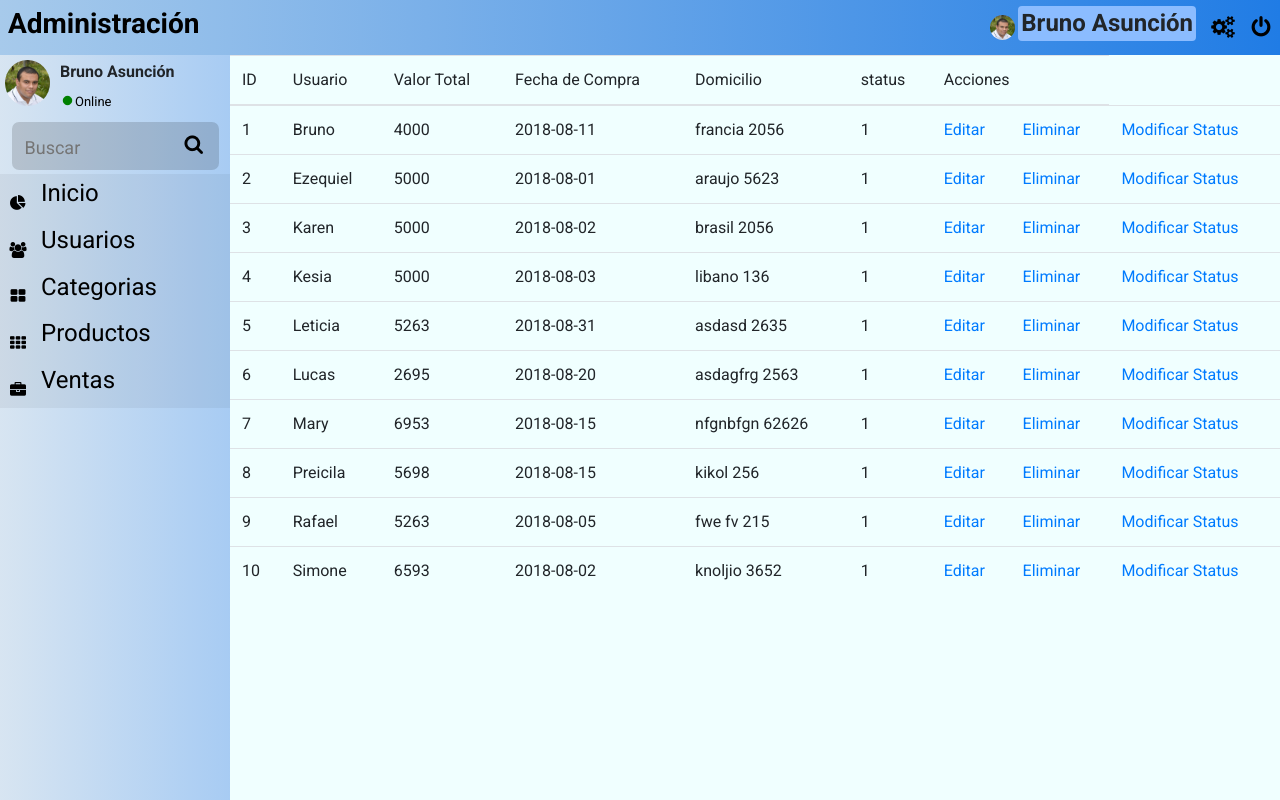
After one commit to bruasu/DAWBruno, a PHP site: page /vista/ventas/listar_ventas.php in a window 1280 px wide. The commit adds this page. Run offline with PHP 8.4, Linux system fonts and the light colour scheme; data comes from the database, SQL or seed files in the repository.

Commit message:
Listar ventas hecho, fata hacer Editar, Eliminar, Modificar Status, Buscar

```diff
--- /dev/null
+++ b/modelo/Ventas.class.php
@@ -0,0 +1,50 @@
+<?php
+
+class Ventas{
+	private $id_ventas;
+	private $id_usuario;
+	private $valor_total;
+	private $fecha_compra;
+	private $direccion_entrega;
+	private $status;
+
+	private $usuario;
+
+	public function __construct(){
+		$this->conexion= mysqli_connect('localhost','root','','shopfree')or die('NO CONECTO AL BD');
+        $this->tabela="ventas";
+		$this->status=1;
+	}
+    public function __destruct(){
+    	unset($this->conexion);
+    }
+    public function __get($key){
+    	return $this->$key;
+    }
+    public function __set($key,$value){
+    	$this->$key=$value;
+    }
+
+    public function listar(){
+            $sql="SELECT ventas.*, usuarios.nombre as usuario FROM $this->tabela INNER JOIN usuarios ON $this->tabela.id_usuario=usuarios.id_usuario";
+            //echo $sql;
+            $resultado= mysqli_query($this->conexion,$sql);
+            $retorno=null;
+            while($res = mysqli_fetch_assoc($resultado)){
+                $obj=new Ventas();
+                $obj->id_usuario=$res['id_usuario'];
+                $obj->id_ventas=$res['id_ventas'];
+                $obj->valor_total=$res['valor_total'];
+                $obj->fecha_compra=$res['fecha_compra'];
+                $obj->direccion_entrega=$res['direccion_entrega'];
+                $obj->status=$res['status'];
+                $obj->usuario=$res['usuario'];
+
+                $retorno[]=$obj;
+            }
+            return $retorno;
+    }
+
+
+}
+?>
--- a/vista/categorias/editar.php
+++ b/vista/categorias/editar.php
@@ -22,7 +22,7 @@
 			<td><input type="submit" value="Agregar" class="btn" name="Enviar-modificar"></td>
 	</tr>
 </form>
-
+<a href="addcategorias.php" class="btn btn-primary">Volver</a>
 
 
 
--- a/vista/estructura/nav-left.php
+++ b/vista/estructura/nav-left.php
@@ -21,5 +21,5 @@
 		<div class="nav-item"><a href="../usuarios/add_usuario.php"><i class="icon-users"></i><h4>Usuarios</h4></a></div>
 		<div class="nav-item"><a href="../categorias/addcategorias.php"><i class="icon-th-large"></i><h4>Categorias</h4></a></div>
 		<div class="nav-item"><a href="../productos/lista_productos.php"><i class="icon-th"></i><h4>Productos</h4></a></div>
-		<div class="nav-item"><a href="#"><i class="icon-briefcase"></i><h4>Ventas</h4></a></div>
+		<div class="nav-item"><a href="../ventas/listar_ventas.php"><i class="icon-briefcase"></i><h4>Ventas</h4></a></div>
 </nav>
--- /dev/null
+++ b/vista/ventas/listar_ventas.php
@@ -0,0 +1,39 @@
+<?php include_once '../estructura/header.php';
+
+include_once '../../modelo/Ventas.class.php';
+$conectar=new Ventas();
+$ventas=$conectar->listar();
+$lista='';
+//var_dump($productos);
+
+foreach ($ventas as $key => $valor) {
+		$lista.="<tr><td>$valor->id_ventas</td>
+				<td>$valor->usuario</td>
+				<td>$valor->valor_total</td>
+				<td>$valor->fecha_compra</td>
+				<td>$valor->direccion_entrega</td>
+				<td>$valor->status</td>
+				<td><a href='editar_venta.php?id=$valor->id_ventas'>Editar</a></td>
+				<td><a href='eliminar_venta.php?id=$valor->id_ventas'>Eliminar</a></td>
+				<td><a href='modificar_status.php?id=$valor->status'>Modificar Status</a></td>
+				</tr>";
+			}
+?>
+<table class="table">
+    <thead>
+      <tr>
+        <th>ID</th>
+        <th>Usuario</th>
+        <th>Valor Total</th>
+        <th>Fecha de Compra</th>
+        <th>Domicilio</th>
+        <th>status</th>
+        <th colspan='2'>Acciones</th>
+      </tr>
+    </thead>
+    <tbody>
+        <?php echo $lista?>
+    </tbody>
+  </table>
+
+<?php include_once '../estructura/pie_de_pagina.php';?>
```
Also changed, not shown: vista/img/Productos/1539043321.jpg (added), vista/img/Productos/1539043349.jpg (added), vista/img/Productos/1539045085.jpg (added).
